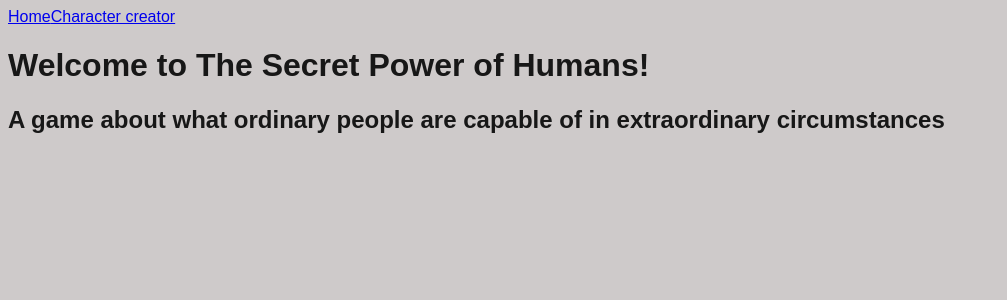
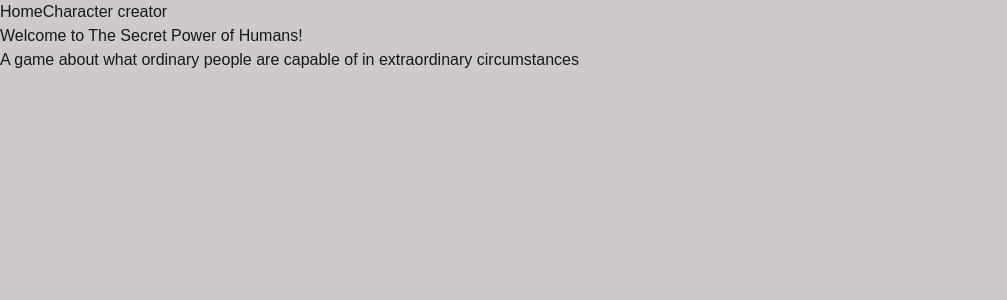
Before and after one commit to jamcentire/the-secret-power-of-humans, a Next.js app: page / in a window 1280 px wide. Shown: the top 300 px of the page, without its empty margins (0-1007 px from the left). Built offline with nearby package versions, Linux system fonts and the light colour scheme.

Commit message:
Added Tailwind

```diff
--- a/app/globals.css
+++ b/app/globals.css
@@ -1,3 +1,5 @@
+
+@import "tailwindcss";
 
 :root {
   --background: rgb(206, 202, 202);
--- a/package.json
+++ b/package.json
@@ -11,19 +11,21 @@
   "dependencies": {
     "@supabase/ssr": "^0.8.0",
     "@supabase/supabase-js": "^2.90.1",
+    "@tailwindcss/cli": "^4.1.18",
     "lucide-react": "^0.556.0",
     "next": "16.0.10",
+    "postcss": "^8.5.6",
     "react": "19.2.0",
     "react-dom": "19.2.0"
   },
   "devDependencies": {
-    "@tailwindcss/postcss": "^4",
+    "@tailwindcss/postcss": "^4.1.18",
     "@types/node": "^20",
     "@types/react": "^19",
     "@types/react-dom": "^19",
     "eslint": "^9",
     "eslint-config-next": "16.0.5",
-    "tailwindcss": "^4",
+    "tailwindcss": "^4.1.18",
     "typescript": "^5"
   }
 }
```
Also changed, not shown: 1 other file (tests, documents, lock files or other folders).
